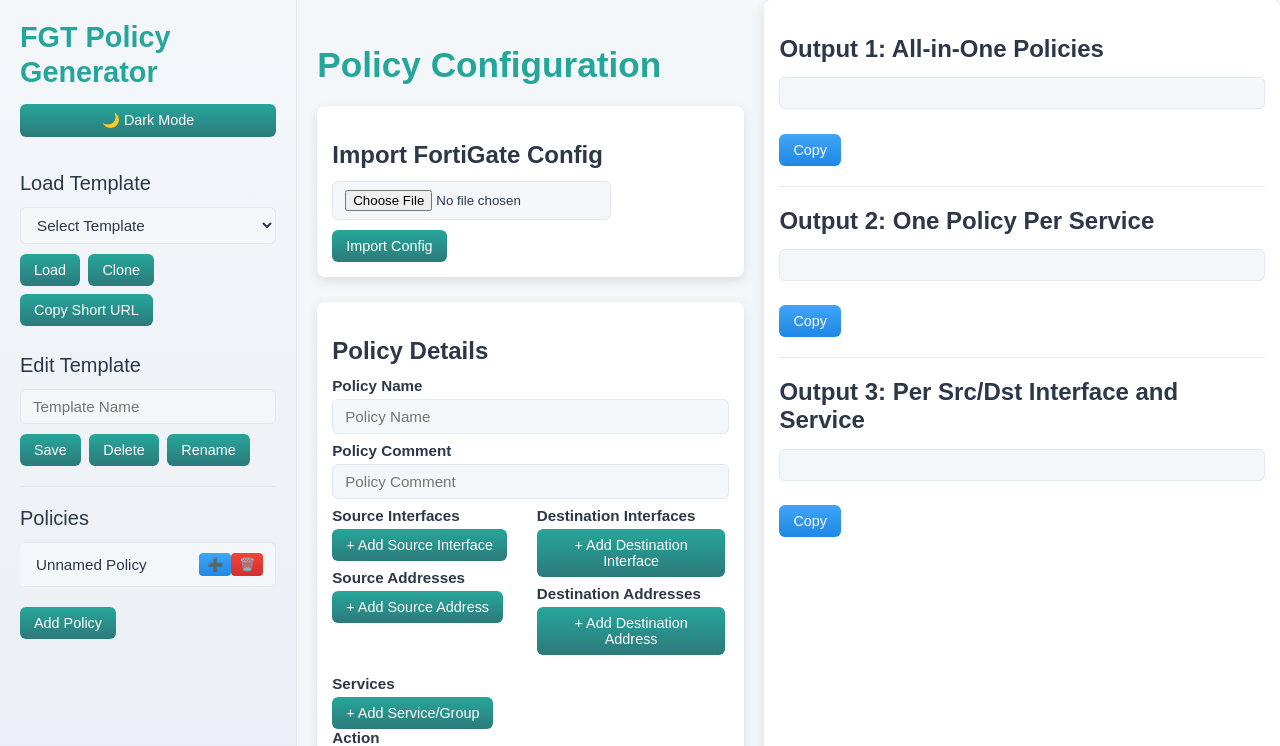
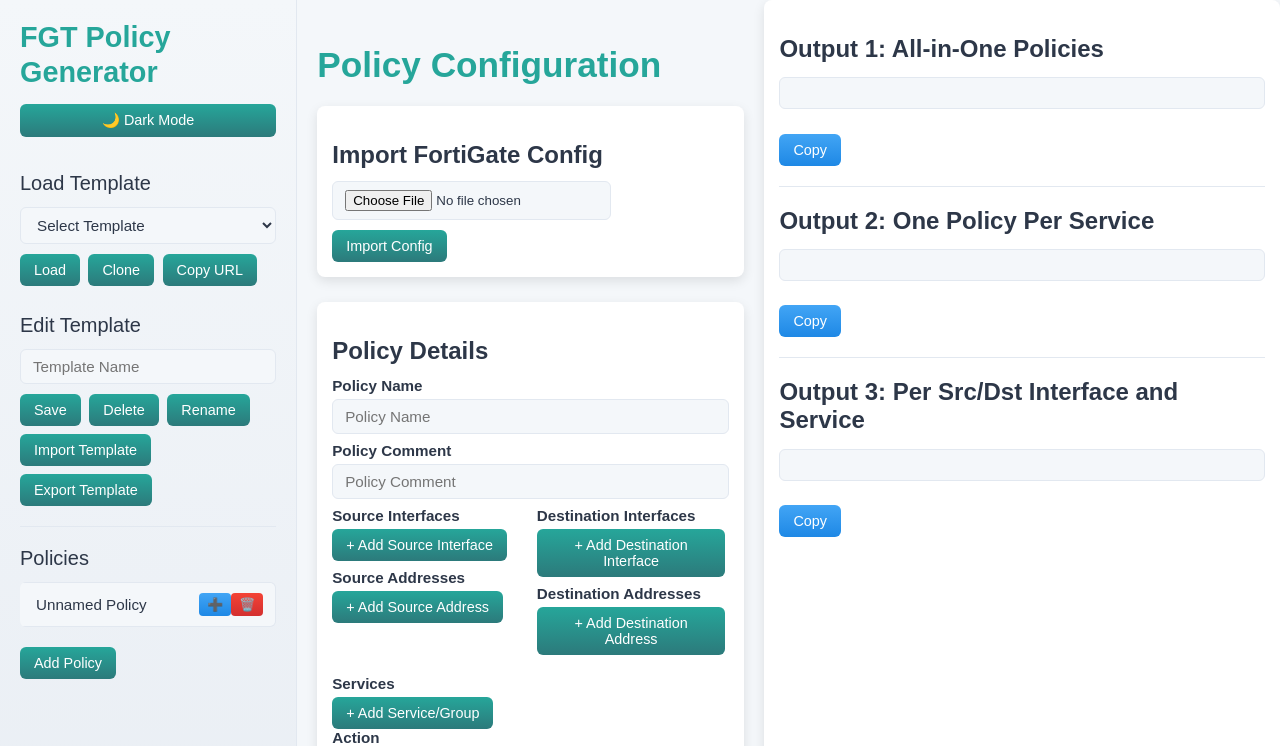
Before and after one commit to arumes31/fortigate-config-generator, a Flask app: page / in a window 1280 px wide. Shown: the top 746 px of the page. Run offline with Flask 3, Linux system fonts and the light colour scheme; data that the repository does not hold is empty; parts of the project's set-up code (start-up, migrations or seed data) failed here and were passed over.

Commit message:
v1-7.1
import/export

```diff
--- a/app.py
+++ b/app.py
@@ -1,4 +1,4 @@
-from flask import Flask, request, render_template, jsonify, redirect
+from flask import Flask, request, render_template, jsonify, redirect, send_file
 import json
 import re
 import logging
@@ -9,6 +9,7 @@
 import random
 from urllib.parse import urlparse
 import sqlite3
+from io import BytesIO
 
 # Configure logging
 for handler in logging.root.handlers[:]:
@@ -118,7 +119,20 @@
     "IMAP": {"protocol": "TCP", "port": "143"},
     "IMAPS": {"protocol": "TCP", "port": "993"},
     "NTP": {"protocol": "UDP", "port": "123"},
-    "HTTPS_QUIC": {"protocol": "UDP", "port": "443"}
+    "HTTPS_QUIC": {"protocol": "UDP", "port": "443"},
+    "TCP9443": {"protocol": "TCP", "port": "9443"},
+    "TCP9422": {"protocol": "TCP", "port": "9422"},
+    "UDP1194": {"protocol": "UDP", "port": "1194"},
+    "UDP1198": {"protocol": "UDP", "port": "1198"},
+    "UDP5555": {"protocol": "UDP", "port": "5555"},
+    "TCP10011_TS3_DR": {"protocol": "TCP", "port": "10011"},
+    "TCP30033_TS3_DR": {"protocol": "TCP", "port": "30033"},
+    "TCP9987_TS3_DR": {"protocol": "TCP", "port": "9987"},
+    "UDP10011_TS3_DR": {"protocol": "UDP", "port": "10011"},
+    "UDP30033_TS3_DR": {"protocol": "UDP", "port": "30033"},
+    "UDP9987_TS3_DR": {"protocol": "UDP", "port": "9987"},
+    "TCP28967_STORJ3": {"protocol": "TCP", "port": "28967"},
+    "UDP28967_STORJ3": {"protocol": "UDP", "port": "28967"}
 }
 
 # Load templates from SQLite
@@ -361,6 +375,69 @@
     except Exception as e:
         logger.error(f"Failed to save template '{template_name}': {str(e)}")
         return jsonify({"error": "Failed to save template"}), 500
+
+@app.route('/import_template', methods=['POST'])
+def import_template():
+    logger.debug("Received request to import template")
+    template_name = request.form.get('template_name')
+    template_data_str = request.form.get('template_data')
+
+    if not template_name:
+        logger.error("Template name not provided")
+        return jsonify({"error": "Template name is required"}), 400
+    if not template_data_str:
+        logger.error("Template data not provided")
+        return jsonify({"error": "Template data is required"}), 400
+
+    try:
+        template_data = json.loads(template_data_str)
+        if not isinstance(template_data, dict) or 'policies' not in template_data:
+            logger.error("Invalid template data format")
+            return jsonify({"error": "Invalid template data format: Must contain policies"}), 400
+
+        # Validate template data structure
+        required_policy_fields = ['policy_id', 'policy_name', 'policy_comment', 'src_interfaces', 'dst_interfaces',
+                                  'src_addresses', 'dst_addresses', 'services', 'action', 'ssl_ssh_profile',
+                                  'webfilter_profile', 'application_list', 'ips_sensor', 'logtraffic',
+                                  'logtraffic_start', 'auto_asic_offload', 'nat']
+        for policy in template_data['policies']:
+            for field in required_policy_fields:
+                if field not in policy:
+                    policy[field] = '' if isinstance(policy.get(field, ''), str) else []
+            # Ensure policy_id is unique
+            policy['policy_id'] = str(uuid.uuid4())
+
+        save_template_to_db(template_name, template_data)
+        return jsonify({"status": "success", "message": f"Template '{template_name}' imported"})
+    except json.JSONDecodeError as e:
+        logger.error(f"Failed to parse template data: {str(e)}")
+        return jsonify({"error": "Invalid JSON format"}), 400
+    except Exception as e:
+        logger.error(f"Failed to import template '{template_name}': {str(e)}")
+        return jsonify({"error": "Failed to import template"}), 500
+
+@app.route('/export_template/<template_name>', methods=['GET'])
+def export_template(template_name):
+    logger.debug(f"Received request to export template: {template_name}")
+    templates = load_templates()
+    for template in templates:
+        if template['name'] == template_name:
+            export_data = {
+                'name': template_name,
+                'data': template['data']
+            }
+            buffer = BytesIO()
+            buffer.write(json.dumps(export_data, indent=2).encode('utf-8'))
+            buffer.seek(0)
+            logger.debug(f"Template '{template_name}' exported as JSON")
+            return send_file(
+                buffer,
+                as_attachment=True,
+                download_name=f"{template_name}.json",
+                mimetype='application/json'
+            )
+    logger.error(f"Template '{template_name}' not found for export")
+    return jsonify({"error": "Template not found"}), 404
 
 @app.route('/load_templates', methods=['GET'])
 def load_templates_endpoint():
--- a/static/scripts.js
+++ b/static/scripts.js
@@ -834,17 +834,17 @@
     });
 }
 
-function copyShortUrl() {
+function copyUrl() {
     const templateName = document.getElementById('template-select')?.value;
     if (!templateName) {
-        console.error('No template selected for copying short URL');
-        alert('Please select a template to copy its short URL');
+        console.error('No template selected for copying URL');
+        alert('Please select a template to copy its URL');
         return;
     }
 
     // Construct the relative template URL
     const templateUrl = `/get_template/${templateName}`;
-    console.log(`Generating short URL for: ${templateUrl}`);
+    console.log(`Generating URL for: ${templateUrl}`);
 
     // Call the /shorten_url endpoint
     fetch('/shorten_url', {
@@ -857,34 +857,124 @@
         if (data.status === 'success') {
             const shortCode = data.short_code;
             const shortUrl = `${window.location.origin}/s/${shortCode}`;
-            console.log(`Short URL generated: ${shortUrl}`);
+            console.log(`URL generated: ${shortUrl}`);
 
-            // Copy the short URL to the clipboard
+            // Copy the URL to the clipboard
             navigator.clipboard.writeText(shortUrl)
                 .then(() => {
-                    console.log(`Successfully copied short URL: ${shortUrl}`);
-                    alert('Short URL copied to clipboard');
+                    console.log(`Successfully copied URL: ${shortUrl}`);
+                    alert('URL copied to clipboard');
                 })
                 .catch(error => {
-                    console.error('Error copying short URL:', error.message);
+                    console.error('Error copying URL:', error.message);
                     if (error.message.includes('secure context')) {
                         console.error('Clipboard API requires a secure context (HTTPS or localhost). Ensure the page is served over HTTPS.');
-                        alert('Error copying short URL: This feature requires a secure context (HTTPS or localhost).');
+                        alert('Error copying URL: This feature requires a secure context (HTTPS or localhost).');
                     } else if (error.message.includes('permission')) {
                         console.error('Clipboard access denied. Check browser permissions for clipboard access.');
-                        alert('Error copying short URL: Clipboard access denied. Please allow clipboard permissions in your browser.');
+                        alert('Error copying URL: Clipboard access denied. Please allow clipboard permissions in your browser.');
                     } else {
-                        alert('Error copying short URL: ' + error.message);
+                        alert('Error copying URL: ' + error.message);
                     }
                 });
         } else {
-            console.error('Error generating short URL:', data.error);
-            alert('Error generating short URL: ' + data.error);
+            console.error('Error generating URL:', data.error);
+            alert('Error generating URL: ' + data.error);
         }
     })
     .catch(error => {
-        console.error('Error generating short URL:', error);
-        alert('Error generating short URL');
+        console.error('Error generating URL:', error);
+        alert('Error generating URL');
+    });
+}
+
+function importTemplate(event) {
+    const fileInput = event.target;
+    if (!fileInput?.files.length) {
+        console.error('No template file selected');
+        alert('Please select a JSON file to import');
+        return;
+    }
+
+    const file = fileInput.files[0];
+    const reader = new FileReader();
+
+    reader.onload = function(e) {
+        try {
+            const templateData = JSON.parse(e.target.result);
+            if (!templateData.name || !templateData.data || !templateData.data.policies) {
+                throw new Error('Invalid template format: Must contain name and data with policies');
+            }
+
+            const formData = new FormData();
+            formData.append('template_name', templateData.name);
+            formData.append('template_data', JSON.stringify(templateData.data));
+
+            fetch('/import_template', {
+                method: 'POST',
+                body: formData
+            })
+            .then(response => response.json())
+            .then(data => {
+                if (data.status === 'success') {
+                    alert(`Template '${templateData.name}' imported successfully`);
+                    loadTemplateList();
+                    // Reset the file input
+                    fileInput.value = '';
+                } else {
+                    console.error('Error importing template:', data.error);
+                    alert('Error importing template: ' + data.error);
+                }
+            })
+            .catch(error => {
+                console.error('Error importing template:', error);
+                alert('Error importing template');
+            });
+        } catch (error) {
+            console.error('Error parsing template file:', error);
+            alert('Error parsing template file: ' + error.message);
+        }
+    };
+
+    reader.onerror = function() {
+        console.error('Error reading template file');
+        alert('Error reading template file');
+    };
+
+    reader.readAsText(file);
+}
+
+function exportTemplate() {
+    const templateName = document.getElementById('template-select')?.value;
+    if (!templateName) {
+        console.error('No template selected for export');
+        alert('Please select a template to export');
+        return;
+    }
+
+    fetch(`/export_template/${templateName}`)
+    .then(response => {
+        if (!response.ok) {
+            return response.json().then(data => {
+                throw new Error(data.error || 'Failed to export template');
+            });
+        }
+        return response.blob();
+    })
+    .then(blob => {
+        const url = window.URL.createObjectURL(blob);
+        const a = document.createElement('a');
+        a.href = url;
+        a.download = `${templateName}.json`;
+        document.body.appendChild(a);
+        a.click();
+        document.body.removeChild(a);
+        window.URL.revokeObjectURL(url);
+        alert(`Template '${templateName}' exported successfully`);
+    })
+    .catch(error => {
+        console.error('Error exporting template:', error);
+        alert('Error exporting template: ' + error.message);
     });
 }
 
--- a/templates/index.html
+++ b/templates/index.html
@@ -19,12 +19,15 @@
                 </select>
                 <button onclick="loadTemplate()" aria-label="Load template">Load</button>
                 <button onclick="cloneTemplate()" aria-label="Clone template">Clone</button>
-                <button onclick="copyShortUrl()" aria-label="Copy short URL for template">Copy Short URL</button>
+                <button onclick="copyUrl()" aria-label="Copy URL for template">Copy URL</button>
                 <h3>Edit Template</h3>
                 <input type="text" id="template-name" placeholder="Template Name" aria-label="Template name">
                 <button onclick="saveTemplate()" aria-label="Save template">Save</button>
                 <button onclick="deleteTemplate()" aria-label="Delete template">Delete</button>
                 <button onclick="renameTemplate()" aria-label="Rename template">Rename</button>
+                <input type="file" id="template-file" accept=".json" style="display: none;" aria-label="Upload template file">
+                <button onclick="document.getElementById('template-file').click()" aria-label="Import template">Import Template</button>
+                <button onclick="exportTemplate()" aria-label="Export template">Export Template</button>
             </div>
             <h3>Policies</h3>
             <div id="policy-list"></div>
@@ -185,6 +188,8 @@
         {% else %}
             window.preselectedTemplate = null;
         {% endif %}
+        // Handle template file input change
+        document.getElementById('template-file').addEventListener('change', importTemplate);
     </script>
 </body>
 </html>
```
